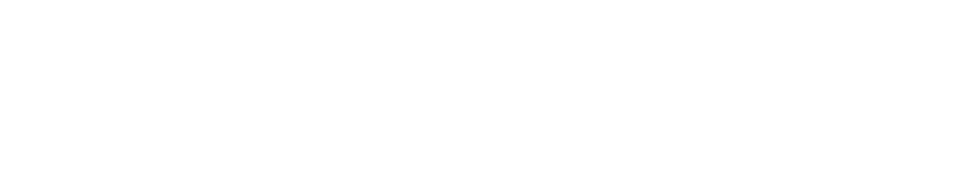
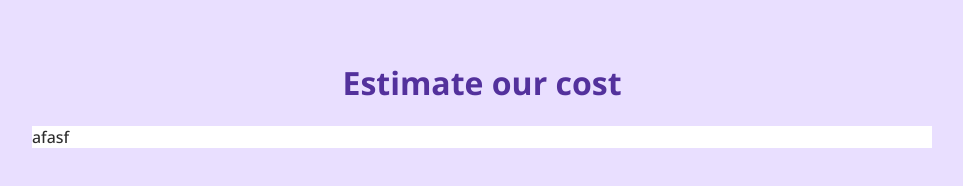
Before and after one commit to terovleppanen/CostEstimatorDemo, a plain HTML site: page index.html in a window 1280 px wide. Shown: the whole page, without its empty margins (158-1121 px from the left). Drawn offline with nearby package versions, Linux system fonts and the light colour scheme.

Commit message:
Add main container and page default styles

```diff
--- a/index.css
+++ b/index.css
@@ -0,0 +1,23 @@
+body {
+  background-color: rgb(233, 223, 255);
+  font-family: "Open Sans", sans-serif;
+
+  display: flex;
+  flex-direction: column;
+  justify-content: center;
+  align-items: center;
+
+  padding: 32px;
+  color: rgb(44, 44, 44);
+}
+
+h1 {
+  color: rgb(83, 49, 156);
+}
+
+/* Main container  */
+.container {
+  background-color: white;
+  width: 100%;
+  max-width: 900px;
+}
--- a/index.html
+++ b/index.html
@@ -1,16 +1,24 @@
 <!DOCTYPE html>
 <html>
-
-<head>
+  <head>
     <meta charset="utf-8" />
     <meta http-equiv="X-UA-Compatible" content="IE=edge" />
     <meta name="viewport" content="width=device-width, initial-scale=1" />
     <link rel="stylesheet" type="text/css" href="index.css" />
+
+    <!-- Font: Open Sans, 300/500/700 -->
+    <link rel="preconnect" href="https://fonts.googleapis.com" />
+    <link rel="preconnect" href="https://fonts.gstatic.com" crossorigin />
+    <link
+      href="https://fonts.googleapis.com/css2?family=Open+Sans:wght@300;500;700&display=swap"
+      rel="stylesheet"
+    />
+
     <title>Cost Estimator</title>
-</head>
+  </head>
 
-<body>
-
-</body>
-
+  <body>
+    <h1>Estimate our cost</h1>
+    <div class="container">afasf</div>
+  </body>
 </html>
```
